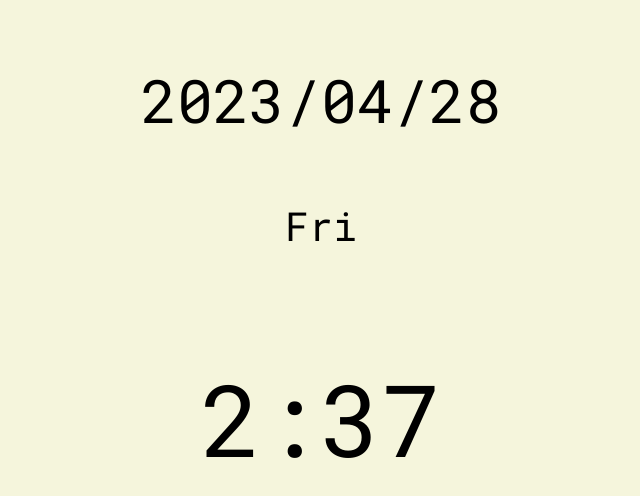
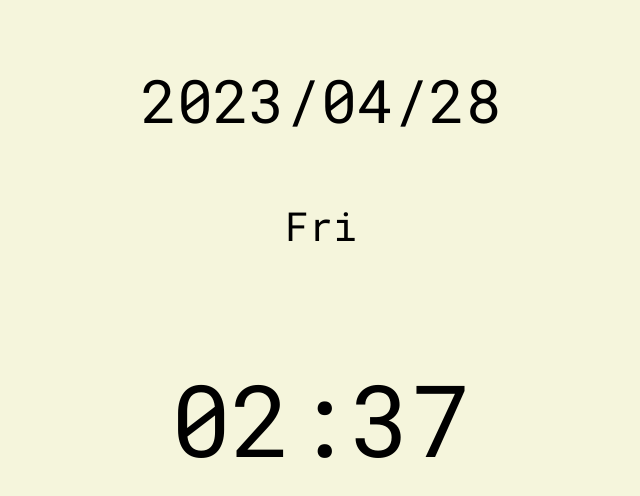
Before and after one commit to haruto17/react-clock, a React (Create React App) app: page / in a window 1280 px wide. Shown: the top 496 px of the page, without its empty margins (319-959 px from the left). Built offline with nearby package versions, Linux system fonts and the light colour scheme.

Commit message:
時、分が一桁のときに0を先頭に追加

```diff
--- a/src/Clock.js
+++ b/src/Clock.js
@@ -14,14 +14,21 @@ function Clock() {
             const dayofweek = now.getDay();
             let month = String(now.getMonth() + 1);
             let day = String(now.getDate());
-            const hour = now.getHours();
-            const minute = now.getMinutes();
+            let hour = String(now.getHours());
+            let minute = String(now.getMinutes());
 
-            // 月と日が一桁だったら0を先頭に追加する
+            // 桁が一桁だったら0を先頭に追加する
             if(month.length === 1) {
                 month = "0" + month;
-            } else if (day.length === 1) {
+            }
+            if (day.length === 1) {
                 day = "0" + day;
+            }
+            if(hour.length === 1) {
+                hour = "0" + hour;
+            }
+            if (minute.length === 1) {
+                minute = "0" + minute;
             }
 
             setDate(`${year}/${month}/${day}`);
```
